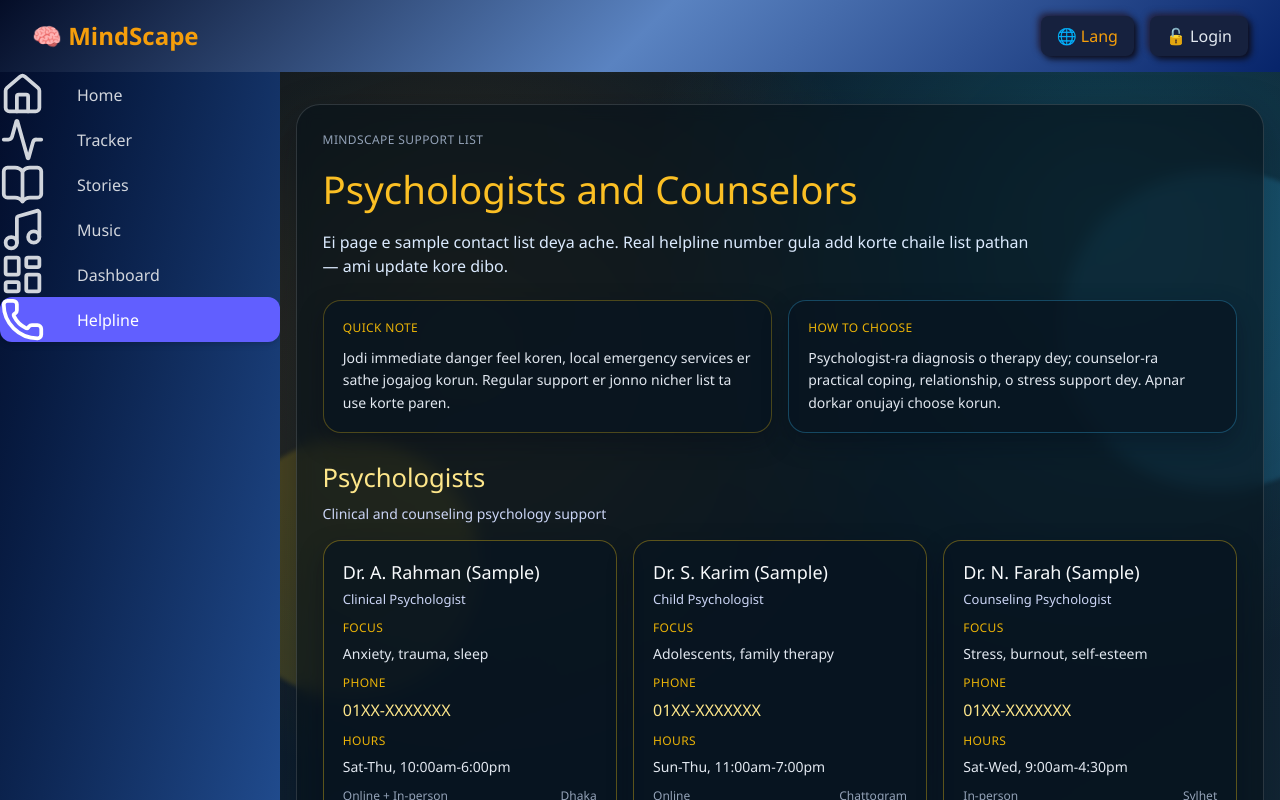
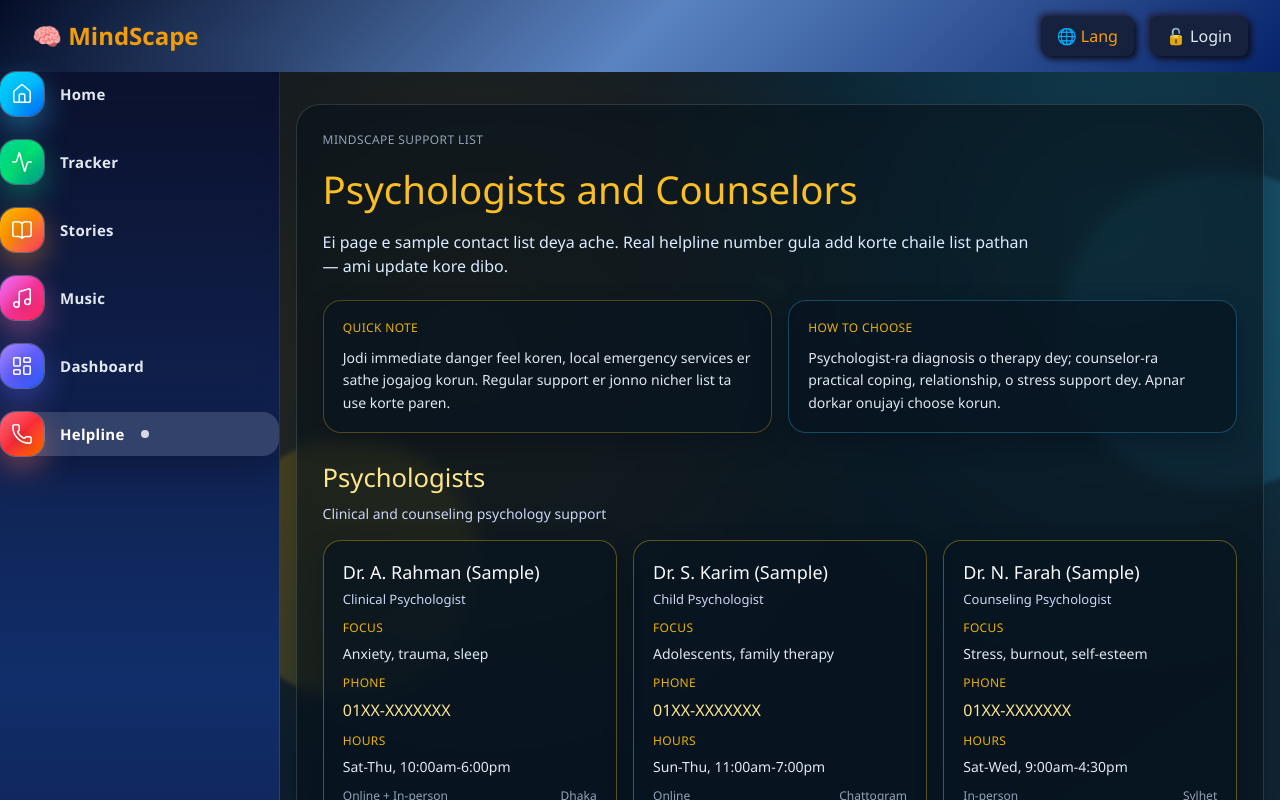
Before and after one commit to shriom17/MindScape, a React (Vite) app in the folder frontend/: page /helpline in a window 1280 px wide. Shown: the top 800 px of the page. Built offline with nearby package versions, Linux system fonts and the light colour scheme; no server answers.

Commit message:
Sidebar icons styles updateed

```diff
--- a/frontend/src/components/Sidebar.jsx
+++ b/frontend/src/components/Sidebar.jsx
@@ -2,42 +2,106 @@ import React from "react";
 import { NavLink } from "react-router-dom";
 import { Home, Activity, BookOpen, Music, LayoutDashboard, Phone } from "lucide-react";
 
+const navItems = [
+  {
+    to: "/home",
+    label: "Home",
+    Icon: Home,
+    accent: "from-cyan-400 via-sky-400 to-blue-600",
+    glow: "shadow-[0_12px_30px_rgba(56,189,248,0.45)]",
+  },
+  {
+    to: "/tracker",
+    label: "Tracker",
+    Icon: Activity,
+    accent: "from-emerald-400 via-green-400 to-teal-600",
+    glow: "shadow-[0_12px_30px_rgba(16,185,129,0.45)]",
+  },
+  {
+    to: "/stories",
+    label: "Stories",
+    Icon: BookOpen,
+    accent: "from-amber-400 via-orange-400 to-rose-500",
+    glow: "shadow-[0_12px_30px_rgba(251,146,60,0.45)]",
+  },
+  {
+    to: "/music",
+    label: "Music",
+    Icon: Music,
+    accent: "from-fuchsia-400 via-pink-500 to-rose-500",
+    glow: "shadow-[0_12px_30px_rgba(244,114,182,0.45)]",
+  },
+  {
+    to: "/dashboard",
+    label: "Dashboard",
+    Icon: LayoutDashboard,
+    accent: "from-violet-400 via-indigo-500 to-blue-600",
+    glow: "shadow-[0_12px_30px_rgba(99,102,241,0.45)]",
+  },
+  {
+    to: "/helpline",
+    label: "Helpline",
+    Icon: Phone,
+    accent: "from-rose-400 via-red-500 to-orange-500",
+    glow: "shadow-[0_12px_30px_rgba(248,113,113,0.45)]",
+  },
+];
+
 function Sidebar() {
   return (
     <div
-      className="w-70  min-h-screen bg-gradient-to-br from-[#030d2b] to-[#295ca8] text-white p-5 shadow-lg"
+      className="w-70 min-h-screen bg-gradient-to-b from-[#0b112d] via-[#112e6a] to-[#0b112d] text-white p-5 shadow-[0_30px_60px_rgba(8,12,35,0.6)] border-r border-white/10"
     >
-
-
       {/* Menu */}
-      <ul className="space-y-12">
-
-        <SidebarItem to="/home" icon={<Home size={45} />} label="Home" />
-        <SidebarItem to="/tracker" icon={<Activity size={45} />} label="Tracker" />
-        <SidebarItem to="/stories" icon={<BookOpen size={45} />} label="Stories" />
-        <SidebarItem to="/music" icon={<Music size={45} />} label="Music" />
-        <SidebarItem to="/dashboard" icon={<LayoutDashboard size={45} />} label="Dashboard" />
-        <SidebarItem to="/helpline" icon={<Phone size={45} />} label="Helpline" />
-
+      <ul className="flex flex-col gap-6">
+        {navItems.map((item) => (
+          <SidebarItem
+            key={item.to}
+            to={item.to}
+            label={item.label}
+            Icon={item.Icon}
+            accent={item.accent}
+            glow={item.glow}
+          />
+        ))}
       </ul>
     </div>
   );
 }
 
-function SidebarItem({ to, icon, label }) {
+function SidebarItem({ to, Icon, label, accent, glow }) {
   return (
     <li>
       <NavLink
         to={to}
         className={({ isActive }) =>
-          `flex items-center gap-8 px-4 py-3 rounded-xl transition-all duration-200
+          `group flex items-center gap-4 px-4 py-4 rounded-2xl transition-all duration-300 backdrop-blur-sm
           ${isActive
-            ? "bg-indigo-500 text-white shadow-md"
-            : "text-gray-300 hover:bg-white/10 hover:text-white"}`
+            ? "bg-white/15 text-white shadow-[0_12px_32px_rgba(8,15,40,0.5)]"
+            : "text-slate-200 hover:bg-white/10 hover:text-white"}`
         }
       >
-        {icon}
-        <span>{label}</span>
+        {({ isActive }) => (
+          <>
+            <span
+              className={`relative grid place-items-center h-11 w-11 rounded-2xl bg-gradient-to-br ${accent} ${glow} ring-1 ring-white/25 transition-transform duration-300 group-hover:scale-[1.03]`}
+            >
+              <Icon
+                size={22}
+                strokeWidth={1.7}
+                className="text-white drop-shadow-[0_3px_7px_rgba(0,0,0,0.45)]"
+              />
+            </span>
+            <span className="text-[15px] font-semibold tracking-[0.02em]">
+              {label}
+            </span>
+            <span
+              className={`ml-auto h-2 w-2 rounded-full bg-white/80 transition-opacity duration-300 ${
+                isActive ? "opacity-100" : "opacity-0 group-hover:opacity-60"
+              }`}
+            />
+          </>
+        )}
       </NavLink>
     </li>
   );
```
Also changed, not shown: 1 other file (tests, documents, lock files or other folders).
